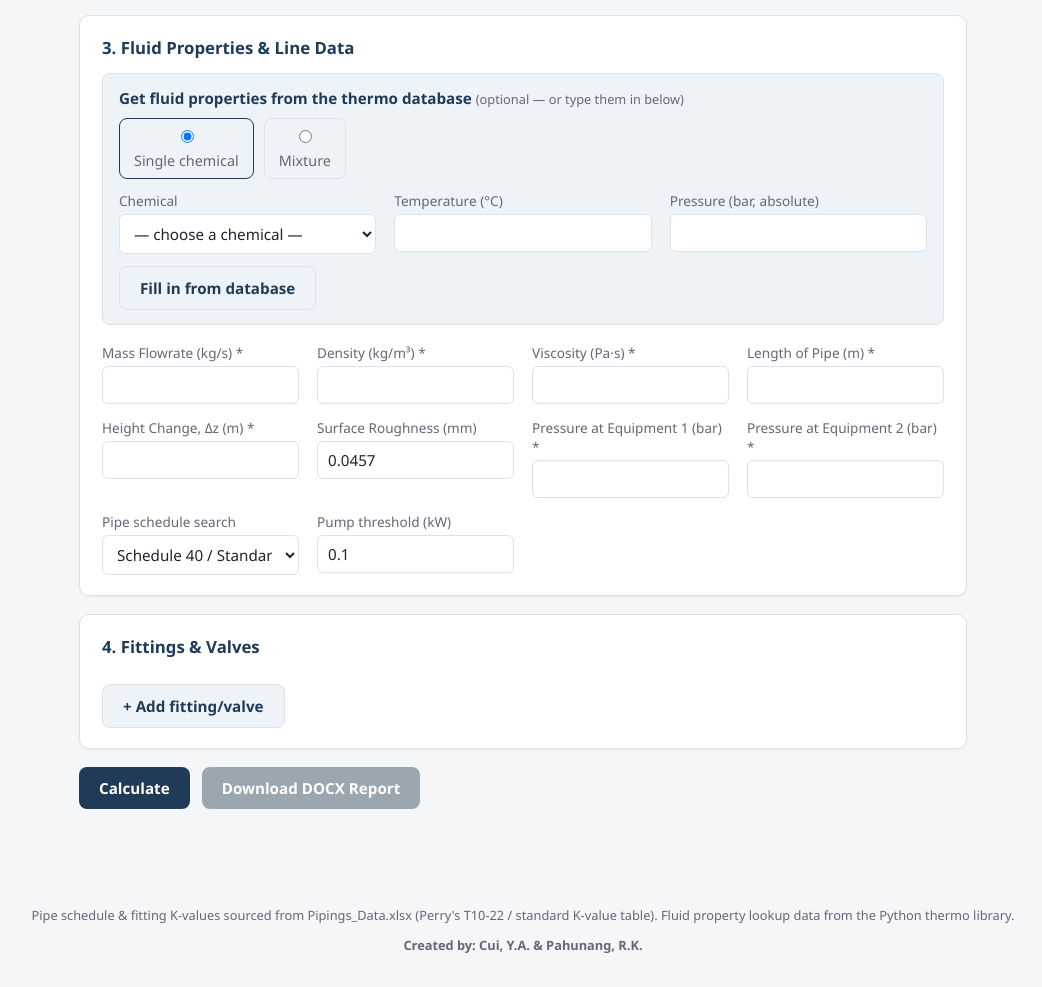
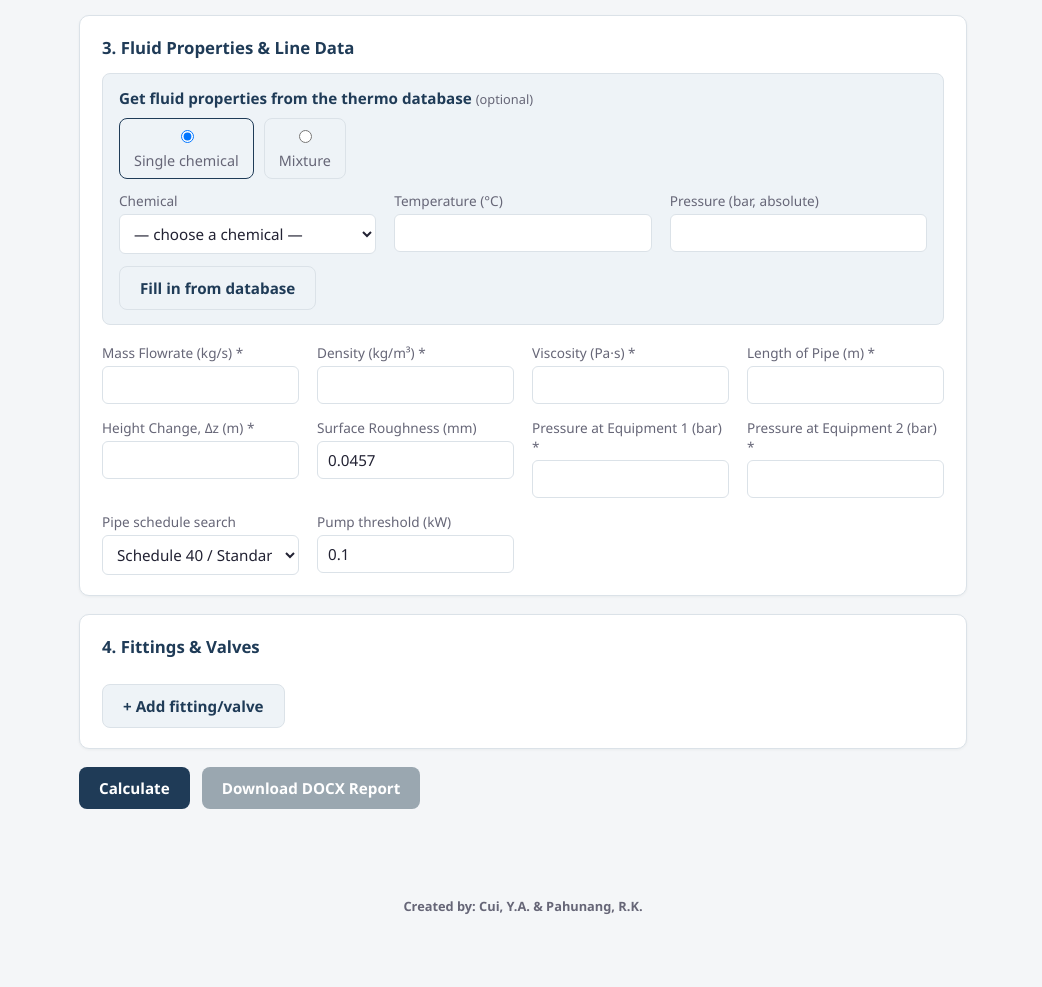
Before and after one commit to elementalspeedster-afk/PIPE_CALCULATOR, a plain HTML site: page frontend/index.html in a window 1280 px wide. Shown: the part 506-1493 px from the top of the page, without its empty margins (117-1159 px from the left). After the commit the page ends 1454 px from the top, so only its background shows below. Drawn offline with Linux system fonts and the light colour scheme; no server answers.

Commit message:
Add files via upload

```diff
--- a/frontend/index.html
+++ b/frontend/index.html
@@ -148,7 +148,7 @@
       <section class="card">
         <h2>3. Fluid Properties &amp; Line Data</h2>
         <div class="lookup" id="lookup">
-          <p class="lookup-title">Get fluid properties from the thermo database <small class="optional">(optional — or type them in below)</small></p>
+          <p class="lookup-title">Get fluid properties from the thermo database <small class="optional">(optional)</small></p>
           <div class="lookup-mode" role="radiogroup" aria-label="Pure chemical or mixture">
             <label class="radio-pill small"><input type="radio" name="lk_mode" value="pure" checked /><span>Single chemical</span></label>
             <label class="radio-pill small"><input type="radio" name="lk_mode" value="mix" /><span>Mixture</span></label>
@@ -267,7 +267,6 @@
   </main>
 
   <footer>
-    <p>Pipe schedule &amp; fitting K-values sourced from Pipings_Data.xlsx (Perry's T10-22 / standard K-value table). Fluid property lookup data from the Python thermo library.</p>
     <p class="credits">Created by: Cui, Y.A. &amp; Pahunang, R.K.</p>
   </footer>
 
```
